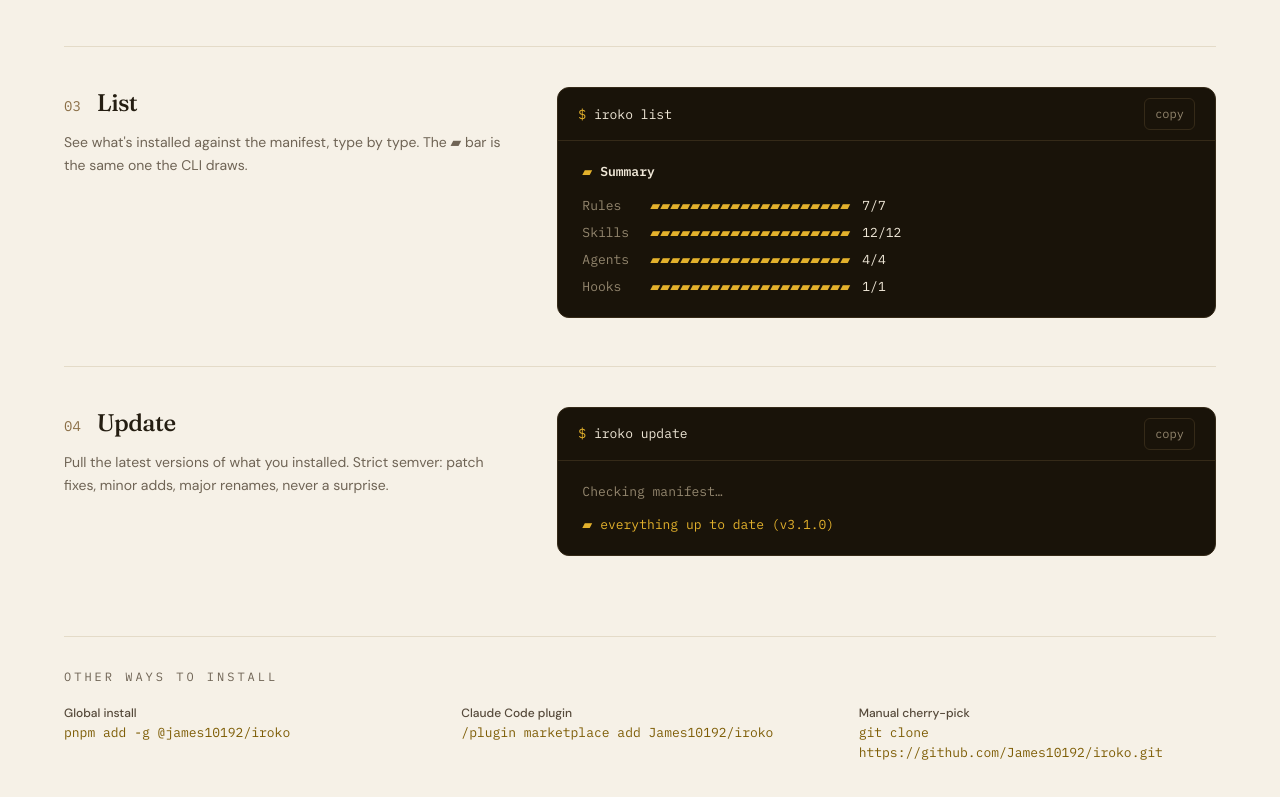
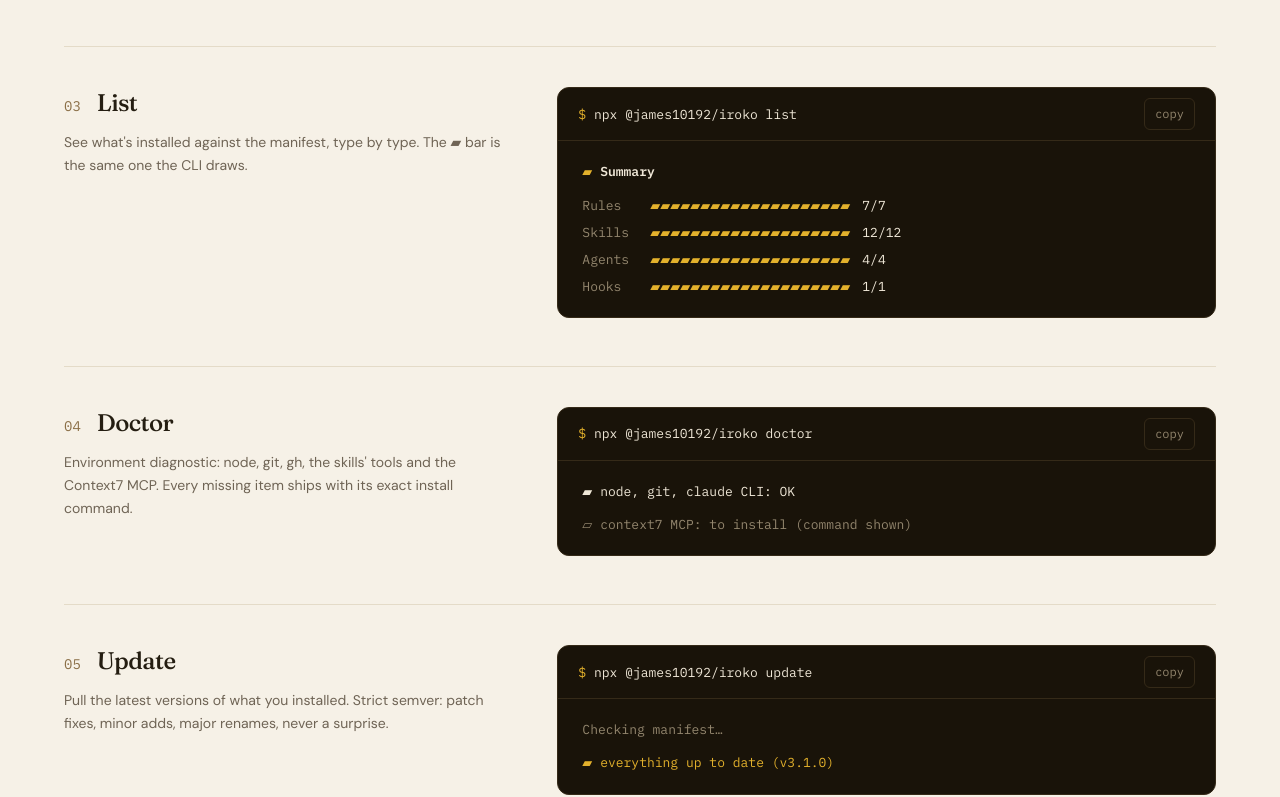
Before and after one commit to James10192/iroko-site, a Next.js app: page /en in a window 1280 px wide. Shown: the part 5326-6123 px from the top of the page. Built offline with nearby package versions, Linux system fonts and the light colour scheme.

Commit message:
feat(quickstart): doctor step, npx-prefixed commands, portfolio author link

```diff
--- a/app/[locale]/page.tsx
+++ b/app/[locale]/page.tsx
@@ -91,6 +91,7 @@
               resultLine: fmt(dict.quickstart.steps.guide.resultLine, vars),
             },
             list: dict.quickstart.steps.list,
+            doctor: dict.quickstart.steps.doctor,
             update: {
               ...dict.quickstart.steps.update,
               resultLine: fmt(dict.quickstart.steps.update.resultLine, vars),
@@ -101,6 +102,7 @@
           init: SITE.installCommand,
           guide: SITE.guideCommand,
           list: SITE.listCommand,
+          doctor: SITE.doctorCommand,
           update: SITE.updateCommand,
         }}
         version={SITE.version}
--- a/components/install-section.tsx
+++ b/components/install-section.tsx
@@ -9,7 +9,7 @@
 
 interface InstallSectionProps {
   dict: Dictionary["quickstart"];
-  commands: { init: string; guide: string; list: string; update: string };
+  commands: { init: string; guide: string; list: string; doctor: string; update: string };
   version: string;
   listCounts: { rules: number; skills: number; agents: number; hooks: number };
 }
@@ -146,6 +146,18 @@
     },
     {
       index: "04",
+      title: dict.steps.doctor.title,
+      command: commands.doctor,
+      desc: dict.steps.doctor.desc,
+      output: (
+        <>
+          <p className="text-term-ink">{dict.steps.doctor.okLine}</p>
+          <p className="mt-3 text-term-muted">{dict.steps.doctor.fixLine}</p>
+        </>
+      ),
+    },
+    {
+      index: "05",
       title: dict.steps.update.title,
       command: commands.update,
       desc: dict.steps.update.desc,
--- a/i18n/dictionaries/en.ts
+++ b/i18n/dictionaries/en.ts
@@ -172,7 +172,7 @@
 
   quickstart: {
     kicker: "Quickstart",
-    title: "Four commands in.",
+    title: "Five commands in.",
     intro:
       "No config files to write, no account to create. The CLI walks you through everything.",
     copyLabel: "copy",
@@ -201,6 +201,12 @@
           agents: "Agents",
           hooks: "Hooks",
         },
+      },
+      doctor: {
+        title: "Doctor",
+        desc: "Environment diagnostic: node, git, gh, the skills' tools and the Context7 MCP. Every missing item ships with its exact install command.",
+        okLine: "▰ node, git, claude CLI: OK",
+        fixLine: "▱ context7 MCP: to install (command shown)",
       },
       update: {
         title: "Update",
--- a/i18n/dictionaries/fr.ts
+++ b/i18n/dictionaries/fr.ts
@@ -173,7 +173,7 @@
 
   quickstart: {
     kicker: "Quickstart",
-    title: "Quatre commandes, et c'est planté.",
+    title: "Cinq commandes, et c'est planté.",
     intro:
       "Aucun fichier de config à écrire, aucun compte à créer. Le CLI vous guide de bout en bout.",
     copyLabel: "copier",
@@ -202,6 +202,12 @@
           agents: "Agents",
           hooks: "Hooks",
         },
+      },
+      doctor: {
+        title: "Doctor",
+        desc: "Le diagnostic de l'environnement : node, git, gh, les outils des skills et le MCP Context7. Chaque manque s'affiche avec sa commande d'installation exacte.",
+        okLine: "▰ node, git, claude CLI : OK",
+        fixLine: "▱ MCP context7 : à installer (commande affichée)",
       },
       update: {
         title: "Update",
--- a/lib/site.ts
+++ b/lib/site.ts
@@ -7,15 +7,16 @@
   url: "https://iroko-site.vercel.app",
   installCommand: "npx @james10192/iroko init",
   guideCommand: "npx @james10192/iroko init --guide",
-  listCommand: "iroko list",
-  updateCommand: "iroko update",
+  listCommand: "npx @james10192/iroko list",
+  updateCommand: "npx @james10192/iroko update",
+  doctorCommand: "npx @james10192/iroko doctor",
   github: "https://github.com/James10192/iroko",
   npm: "https://www.npmjs.com/package/@james10192/iroko",
   changelog: "https://github.com/James10192/iroko/blob/master/CHANGELOG.md",
   license: "https://github.com/James10192/iroko/blob/master/LICENSE",
   author: {
     name: "Marcel DJEDJE-LI",
-    url: "https://astonishing-sprite-8fb0c9.netlify.app/",
+    url: "https://marcel-djedjeli-portfolio.vercel.app",
   },
 } as const;
 
```
